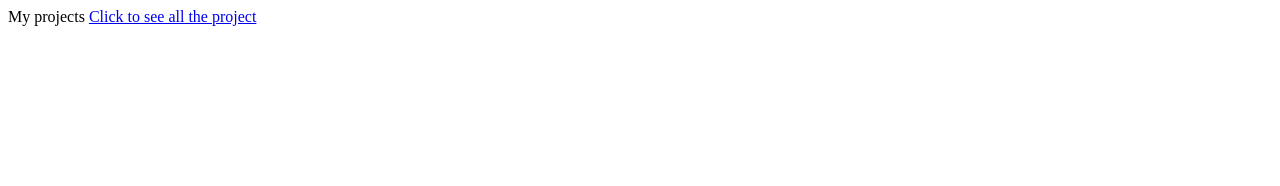
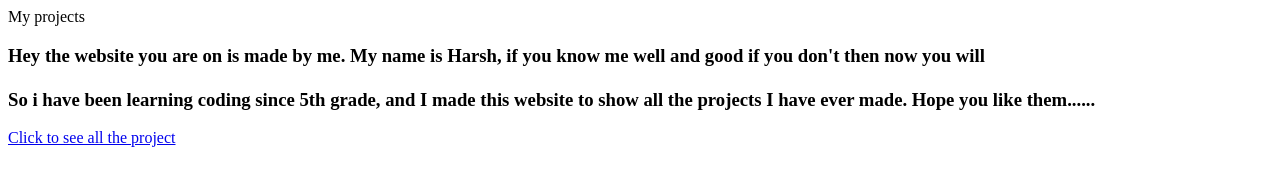
Before and after one commit to Harsh-git12345/all-in-one-in-one, a plain HTML site: page index.html in a window 1280 px wide. Drawn offline with Linux system fonts and the light colour scheme.

Commit message:
Update index.html

```diff
--- a/index.html
+++ b/index.html
@@ -4,6 +4,12 @@
 </title> My projects </title>
 </head>
 <body>
+<h3>Hey the website you are on is made by me.
+My name is Harsh, if you know me well and good if you don't then now you will
+<br>
+  <br>
+So i have been learning coding since 5th grade, and I made this website to show all the projects I have ever made.
+Hope you like them......</h3>
 <a href = "https://harsh-git12345.github.io/all-in-one/"> Click to see all the project </a>
 </body>
 </html>
```
